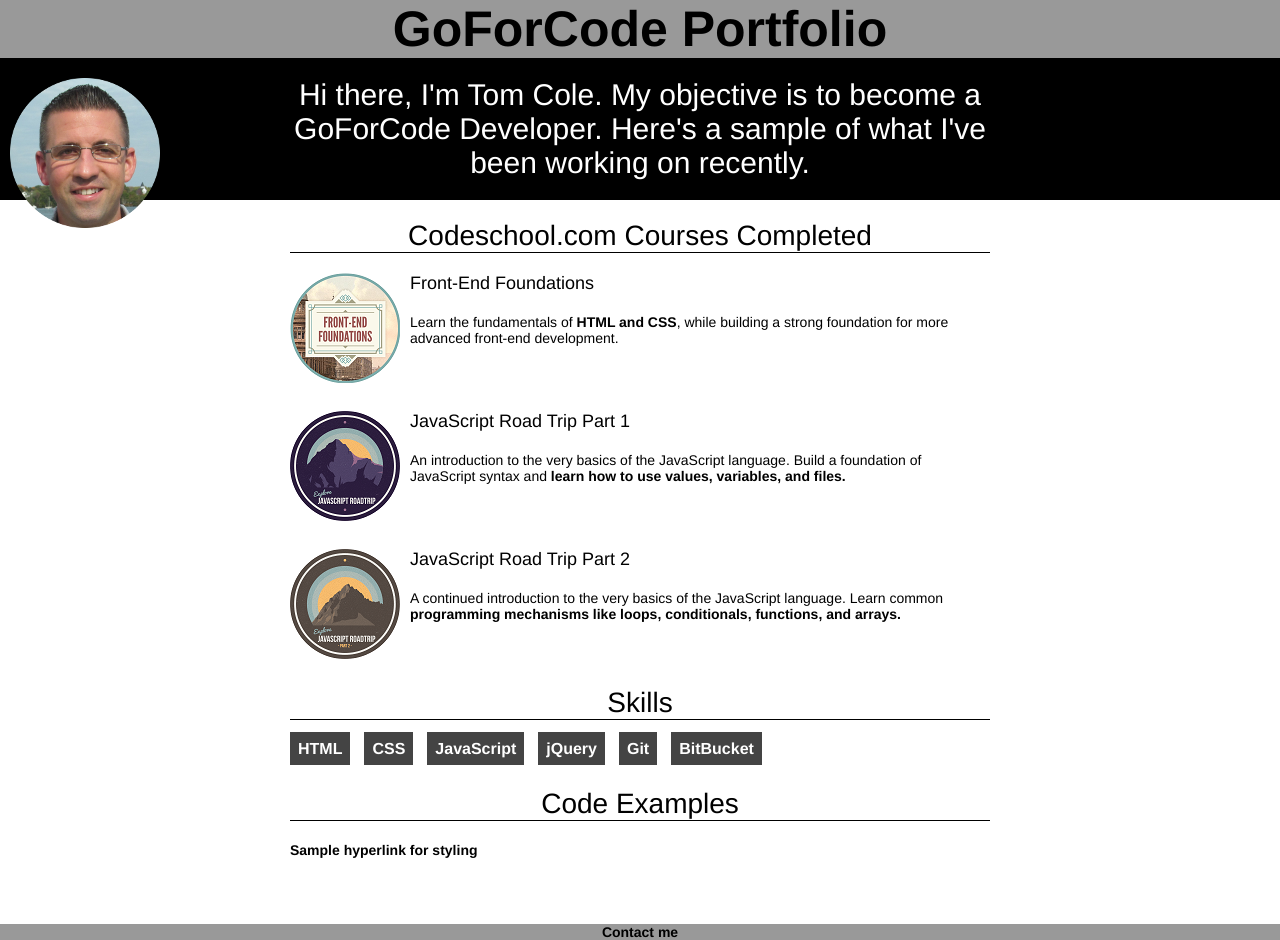
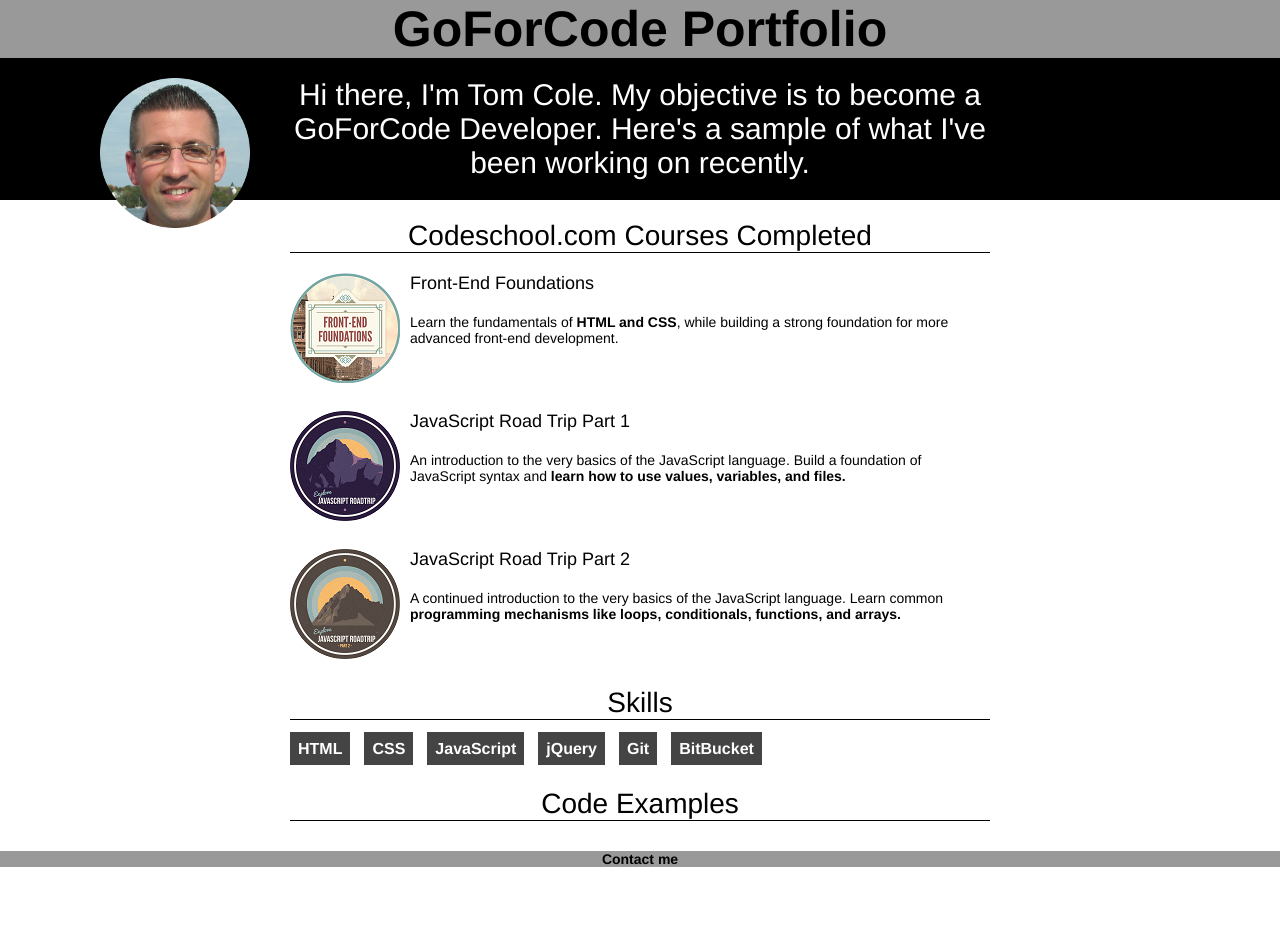
Before and after one commit to mtcole603/portfolio, a plain HTML site: page portfolio.html in a window 1280 px wide. After the commit the page ends 867 px from the top, so only its background shows below. Drawn offline with Linux system fonts and the light colour scheme; a script that the page names is missing.

Commit message:
Added JS embed code and css update to avatar

```diff
--- a/portfolio.html
+++ b/portfolio.html
@@ -44,11 +44,7 @@
     </div>
     <div class="examples">
       <h3>Code Examples</h3>
-      <ul>
-        <li>
-          <a href="http://www.google.com">Sample hyperlink for styling</a>
-        </li>
-      </ul>
+      <script async src="http://jsfiddle.net/mtcole603/0yzhwg24/12/embed/js,result/dark/"></script>
     </div>
     <div class="footer">
       <p>
--- a/style.css
+++ b/style.css
@@ -64,7 +64,7 @@ a:hover{
 }
 .description img {
   float: left;
-  padding-left: 10px;
+  padding-left: 100px;
 }
 .courses, .skills, .examples {
   width: 700px;
```
